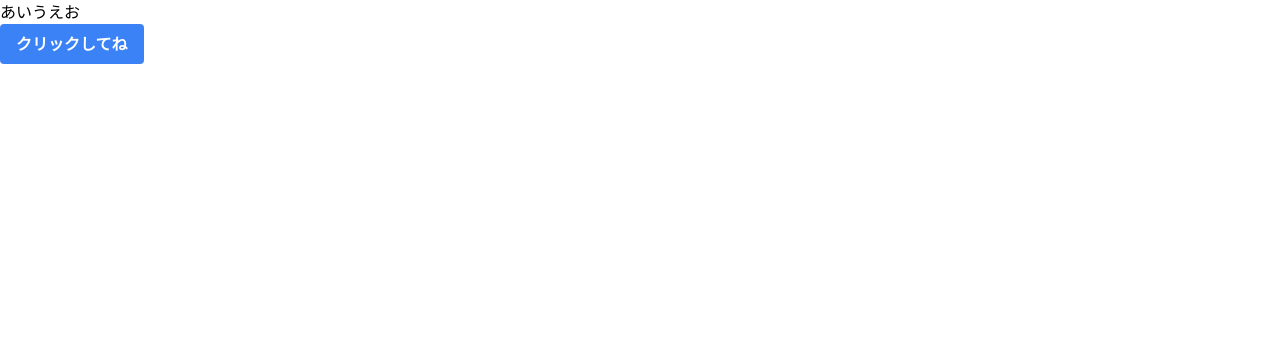
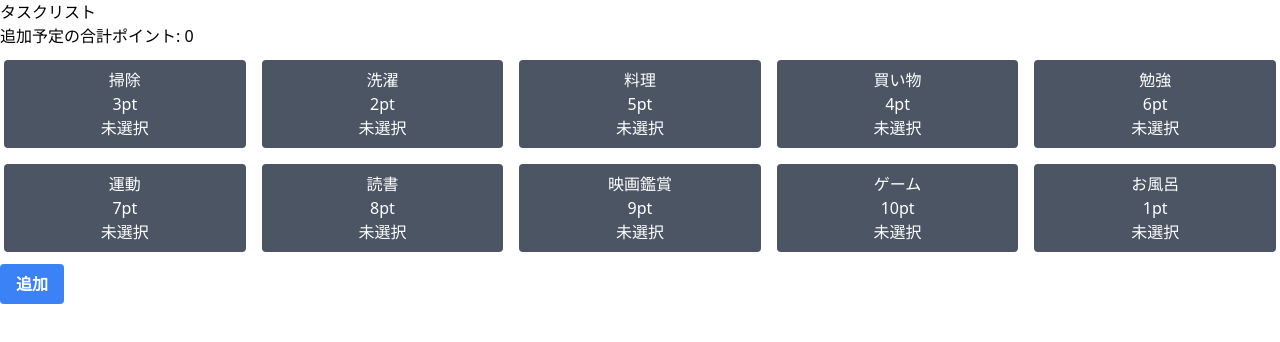
Before and after one commit to hotapome/family-point-web, a Nuxt app: page / in a window 1280 px wide. Shown: the top 342 px of the page. Built offline with nearby package versions, Linux system fonts and the light colour scheme.

Commit message:
add: タスクリスト表示、選択したタスクの合計ポイント表示の側

```diff
--- a/pages/index.vue
+++ b/pages/index.vue
@@ -1,10 +1,69 @@
 <template>
-  <h1>あいうえお</h1>
-  <button
-    class="bg-blue-500 text-white font-bold py-2 px-4 rounded hover:bg-blue-700"
-  >
-    クリックしてね
-  </button>
+  <div>
+    <h1>タスクリスト</h1>
+    <p>追加予定の合計ポイント: {{ sumPoint }}</p>
+    <div class="my-2">
+      <div class="grid grid-cols-5 gap-2">
+        <button
+          v-for="task in taskList"
+          :key="task.id"
+          @click="addTask(task.id)"
+          :class="[
+            'text-white py-2 px-10 rounded m-1',
+            task.isSelect ? 'bg-gray-800' : 'bg-gray-600',
+          ]"
+        >
+          {{ task.title }}
+          <br />
+          {{ task.point }}pt
+          <br />
+          {{ task.isSelect ? "選択中" : "未選択" }}
+        </button>
+      </div>
+    </div>
+    <button
+      class="bg-blue-500 text-white font-bold py-2 px-4 rounded hover:bg-blue-700"
+      @click="buttonClick"
+    >
+      追加
+    </button>
+  </div>
 </template>
 
-<script setup lang="ts"></script>
+<script setup lang="ts">
+type Task = {
+  id: number;
+  title: string;
+  point: number;
+  isSelect: boolean;
+};
+const taskList: Task[] = [
+  { id: 1, title: "掃除", point: 3, isSelect: false },
+  { id: 2, title: "洗濯", point: 2, isSelect: false },
+  { id: 3, title: "料理", point: 5, isSelect: false },
+  { id: 4, title: "買い物", point: 4, isSelect: false },
+  { id: 5, title: "勉強", point: 6, isSelect: false },
+  { id: 6, title: "運動", point: 7, isSelect: false },
+  { id: 7, title: "読書", point: 8, isSelect: false },
+  { id: 8, title: "映画鑑賞", point: 9, isSelect: false },
+  { id: 9, title: "ゲーム", point: 10, isSelect: false },
+  { id: 10, title: "お風呂", point: 1, isSelect: false },
+];
+
+const sumPoint = ref<number>(0);
+const addTask = (id: number) => {
+  console.log(`ボタン選択発火&id=${id}`);
+  taskList.forEach((task) => {
+    if (task.id === id) {
+      task.isSelect = !task.isSelect;
+    }
+  });
+  sumPoint.value = taskList.reduce(
+    (sum, task) => (task.isSelect ? sum + task.point : sum),
+    0
+  );
+};
+const buttonClick = () => {
+  alert("ポイント追加しました");
+};
+</script>
```
